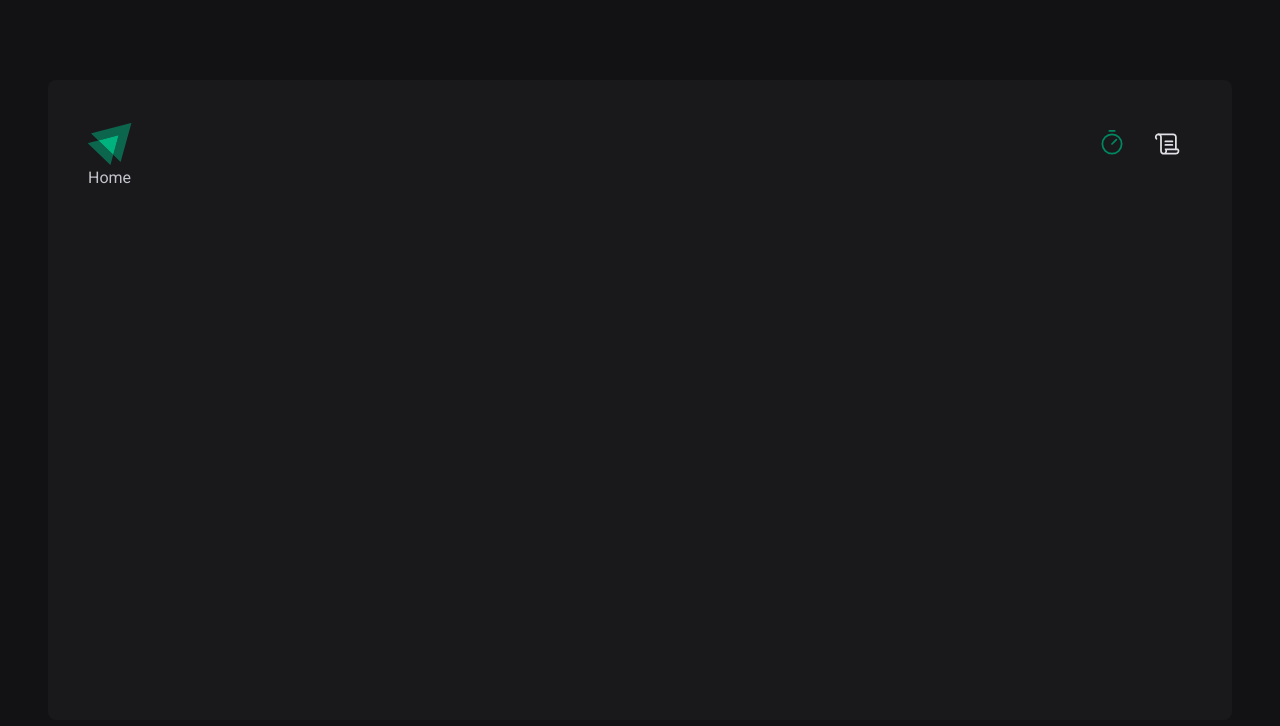
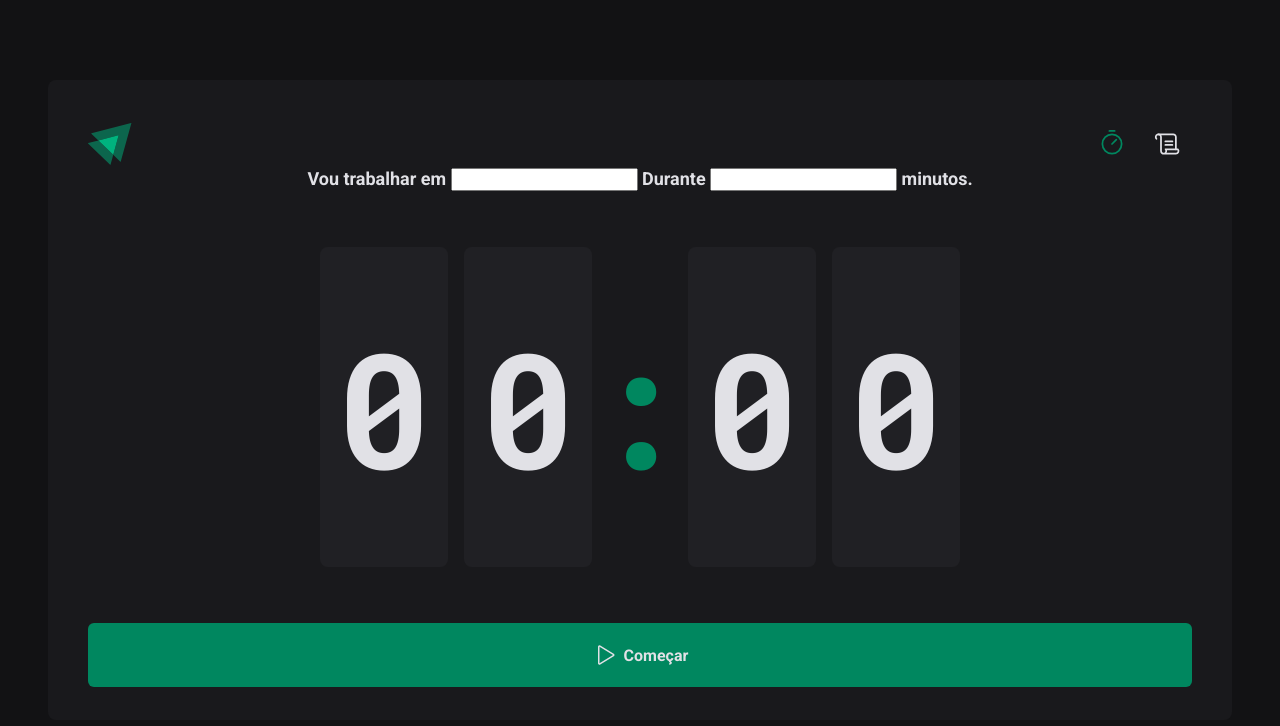
Before and after one commit to MatheusRamalho/ignite-pomodoro, a React (Vite) app: page / in a window 1280 px wide. Shown: the top 726 px of the page. Built offline with nearby package versions, Linux system fonts and the light colour scheme.

Commit message:
[main] - chore: estilizando home

```diff
--- a/src/components/Button/Button.styles.ts
+++ b/src/components/Button/Button.styles.ts
@@ -10,12 +10,30 @@ const buttonVariants = {
 }
 
 export const ButtonContainer = styled.button<ButtonContainerProps>`
-    width: 5rem;
-    height: 3rem;
+    cursor: pointer;
+
+    width: 100%;
+    height: 4rem;
     border: 0;
-    border-radius: 0.8rem;
-
-    color: ${props => props.theme.color.white};
+    padding: 1rem;
+    border-radius: ${props => props.theme.rounded.md};
     background-color: ${props => props.theme.color['green-500']};
     /* ${props => { return css`background-color: ${buttonVariants[props.variant]}` }} */
+
+    font-weight: ${props => props.theme.font.bold};
+    color: ${props => props.theme.color['gray-100']};
+
+    display: flex;
+    align-items: center;
+    justify-content: center;
+    gap: 0.5rem;
+
+    &:disabled {
+        cursor: not-allowed;
+        opacity: 0.7;
+    }
+
+    &:not(:disabled):hover {
+        background-color: ${props => props.theme.color['green-700']};
+    }
 `;
--- a/src/components/Button/Button.tsx
+++ b/src/components/Button/Button.tsx
@@ -1,10 +1,10 @@
 import { ButtonContainer } from './Button.styles'
 import { ButtonProps } from './Button.types'
 
-export const Button = ({ variant = 'primary' }: ButtonProps) => {
+export const Button = ({ children, variant = 'primary' }: ButtonProps) => {
     return (
         <ButtonContainer variant={variant}>
-            Enviar
+            {children}
         </ButtonContainer>
     );
 }
--- a/src/components/Button/Button.types.ts
+++ b/src/components/Button/Button.types.ts
@@ -1,7 +1,10 @@
+import { ButtonHTMLAttributes, ReactNode } from "react";
+
 type ButtonVariant = 'primary' | 'secondary' | 'danger' | 'success';
 
-export interface ButtonProps {
+export interface ButtonProps extends ButtonHTMLAttributes<HTMLButtonElement> {
     variant?: ButtonVariant;
+    children?: ReactNode;
 }
 
 export interface ButtonContainerProps {
--- /dev/null
+++ b/src/components/Countdown/Countdown.styles.ts
@@ -0,0 +1,29 @@
+import styled from 'styled-components'
+
+export const CountdownContainer = styled.div`
+    font-family: ${props => props.theme.font.title};
+    font-weight: ${props => props.theme.font.bold};
+    font-size: ${props => props.theme.font["text-xxl"]};
+    line-height: ${props => props.theme.font.lh};
+    color: ${props => props.theme.color['gray-100']};
+
+    display: flex;
+    gap: 1rem;
+
+    span {
+        padding: 2rem 1rem;
+        border-radius: ${props => props.theme.rounded.lg};
+        background-color: ${props => props.theme.color['gray-700']};
+    }
+`
+
+export const CountdownSeparator = styled.div`
+    width: 4rem;
+    overflow: hidden;
+    padding: 2rem 0;
+
+    color: ${props => props.theme.color['green-500']};
+
+    display: flex;
+    justify-content: center;
+`
--- /dev/null
+++ b/src/components/Countdown/Countdown.tsx
@@ -0,0 +1,15 @@
+import { CountdownContainer, CountdownSeparator } from "./Countdown.styles"
+
+export const Countdown = () => {
+    return (
+        <CountdownContainer>
+            <span> 0 </span>
+            <span> 0 </span>
+
+            <CountdownSeparator> : </CountdownSeparator>
+
+            <span> 0 </span>
+            <span> 0 </span>
+        </CountdownContainer>
+    )
+}
--- /dev/null
+++ b/src/components/Countdown/index.tsx
@@ -0,0 +1 @@
+export * from './Countdown'
--- a/src/pages/Home.tsx
+++ b/src/pages/Home.tsx
@@ -1,5 +1,35 @@
+import { Play } from 'phosphor-react'
+
+import { Button } from '../components/Button'
+import { Countdown } from '../components/Countdown'
+
+import { FormContainer, HomeContainer } from './styles'
+
 export const Home = () => {
     return (
-        <> Home </>
+        <HomeContainer>
+            <FormContainer action="" id="pomodoroStartForm">
+                <fieldset>
+                    <legend hidden> Informações da task </legend>
+
+                    <label htmlFor="task"> Vou trabalhar em </label>
+                    <input id="task" />
+
+                    <label htmlFor="minutesAmount"> Durante </label>
+                    <input id="minutesAmount" />
+                    <span> minutos. </span>
+                </fieldset>
+            </FormContainer>
+
+            <Countdown />
+
+            <Button
+                type="submit"
+                form="pomodoroStartForm"
+            >
+                <Play size={24} />
+                Começar
+            </Button>
+        </HomeContainer>
     )
 }
--- /dev/null
+++ b/src/pages/styles.ts
@@ -0,0 +1,34 @@
+import styled from 'styled-components'
+
+export const HomeContainer = styled.main`
+    flex: 1;
+    display: flex;
+    flex-direction: column;
+    align-items: center;
+    justify-content: center;
+    gap: 3.5rem;
+
+    form {
+        display: flex;
+        flex-direction: column;
+        align-items: center;
+    }
+`
+
+export const FormContainer = styled.form`
+    width: 100%;
+
+    display: flex;
+    align-items: center;
+    justify-content: center;
+    gap: 0.5rem;
+    flex-wrap: wrap;
+
+    font-size: ${props => props.theme.font['text-lg']};
+    font-weight: ${props => props.theme.font.bold};
+    color: ${props => props.theme.color['gray-100']};
+
+    fieldset {
+        border: none;
+    }
+`
--- a/src/styles/global.ts
+++ b/src/styles/global.ts
@@ -15,6 +15,7 @@ export const GlobalStyle = createGlobalStyle`
     body {
         background-color: ${props => props.theme.color["gray-900"]};
         color: ${props => props.theme.color["gray-300"]};
+        -webkit-font-smoothing: antialiased;
     }
 
     body, input, textarea, button {
```
Also changed, not shown: src/components/Countdown/Countdown.types.ts (added).
